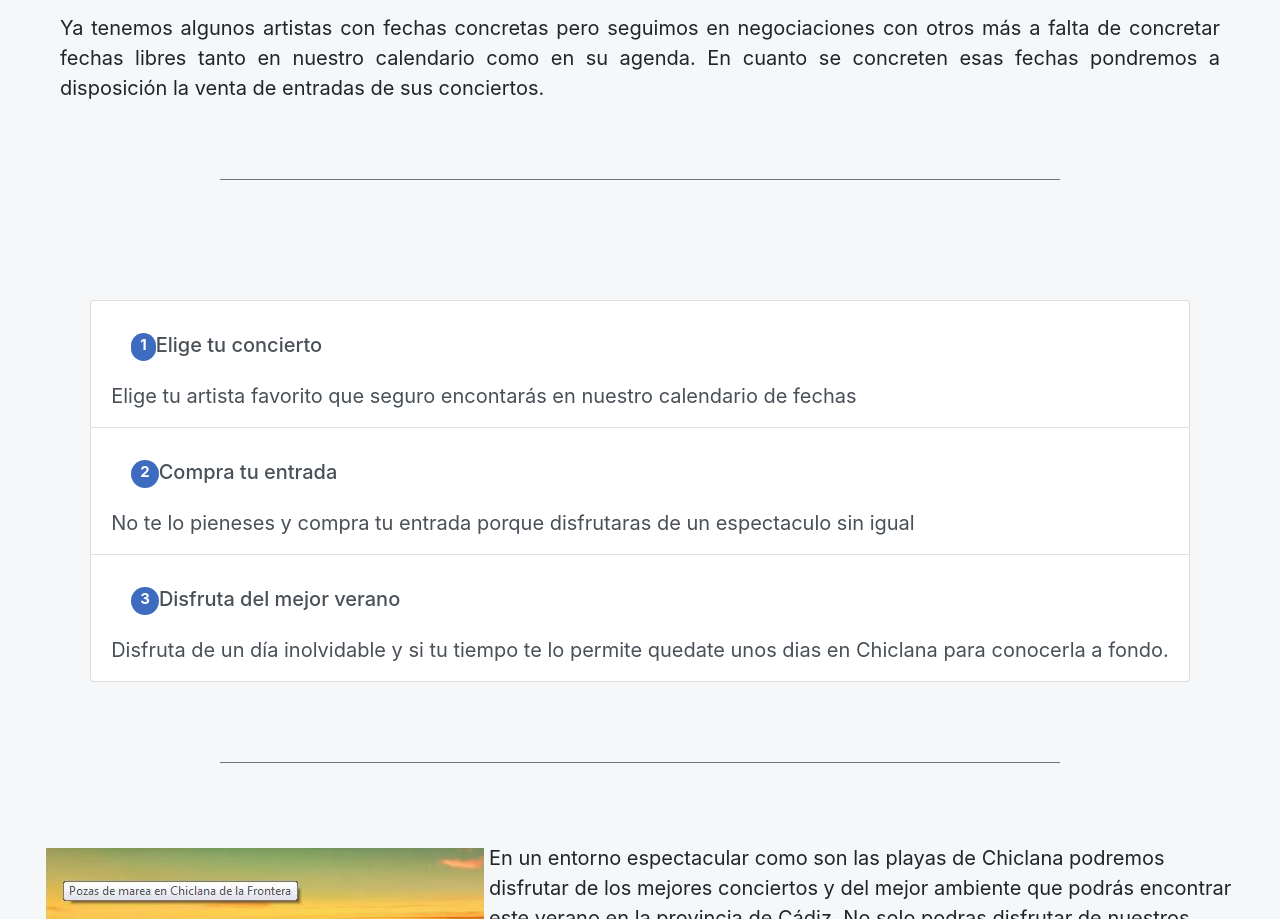
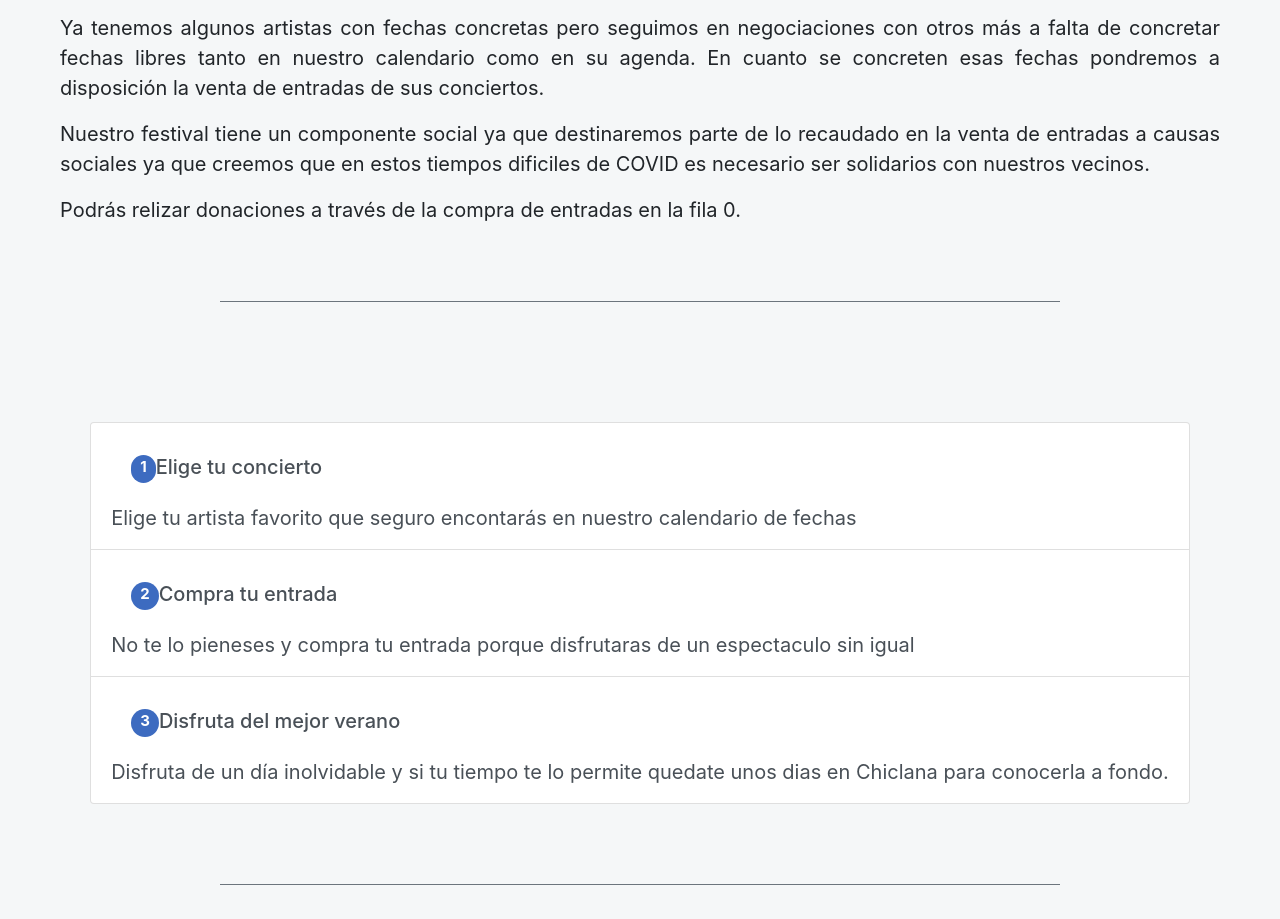
Before and after one commit to martecher/EntregaPEC2Herramientas, a website built with Parcel: page src/blog.html in a window 1280 px wide. Shown: the part 1283-2202 px from the top of the page. Built offline with nearby package versions, Linux system fonts and the light colour scheme; some packages are replaced by stand-ins of ours.

Commit message:
ampliación de contenido

```diff
--- a/src/blog.html
+++ b/src/blog.html
@@ -64,6 +64,12 @@
               </p>
               <p>
                 Ya tenemos algunos artistas con fechas concretas pero seguimos en negociaciones con otros más a falta de concretar fechas libres tanto en nuestro calendario como en su agenda. En cuanto se concreten esas fechas pondremos a disposición la venta de entradas de sus conciertos.
+              </p>
+              <p>
+                Nuestro festival tiene un componente social ya que destinaremos parte de lo recaudado en la venta de entradas a causas sociales ya que creemos que en estos tiempos dificiles de COVID es necesario ser solidarios con nuestros vecinos.
+              </p>
+              <p>
+                Podrás relizar donaciones a través de la compra de entradas en la fila 0.
               </p>
           </div>
           </div>
```
